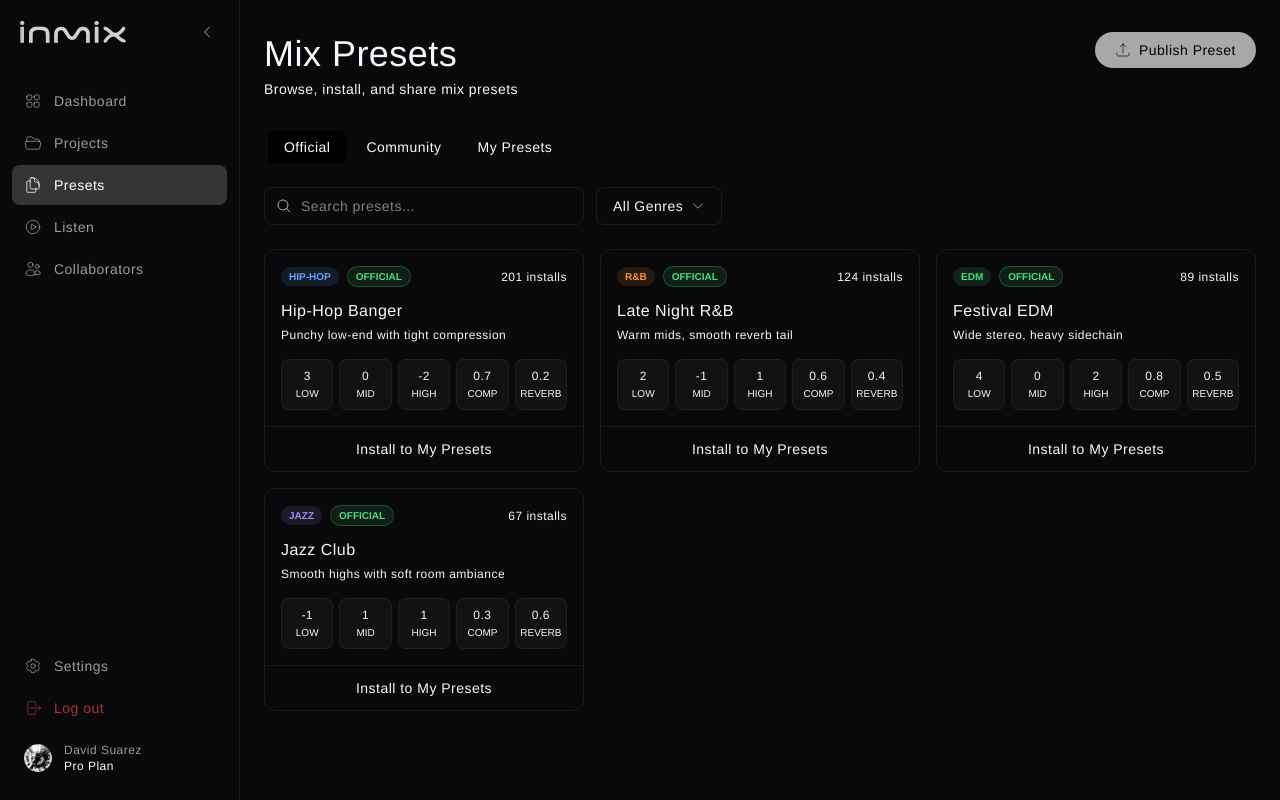
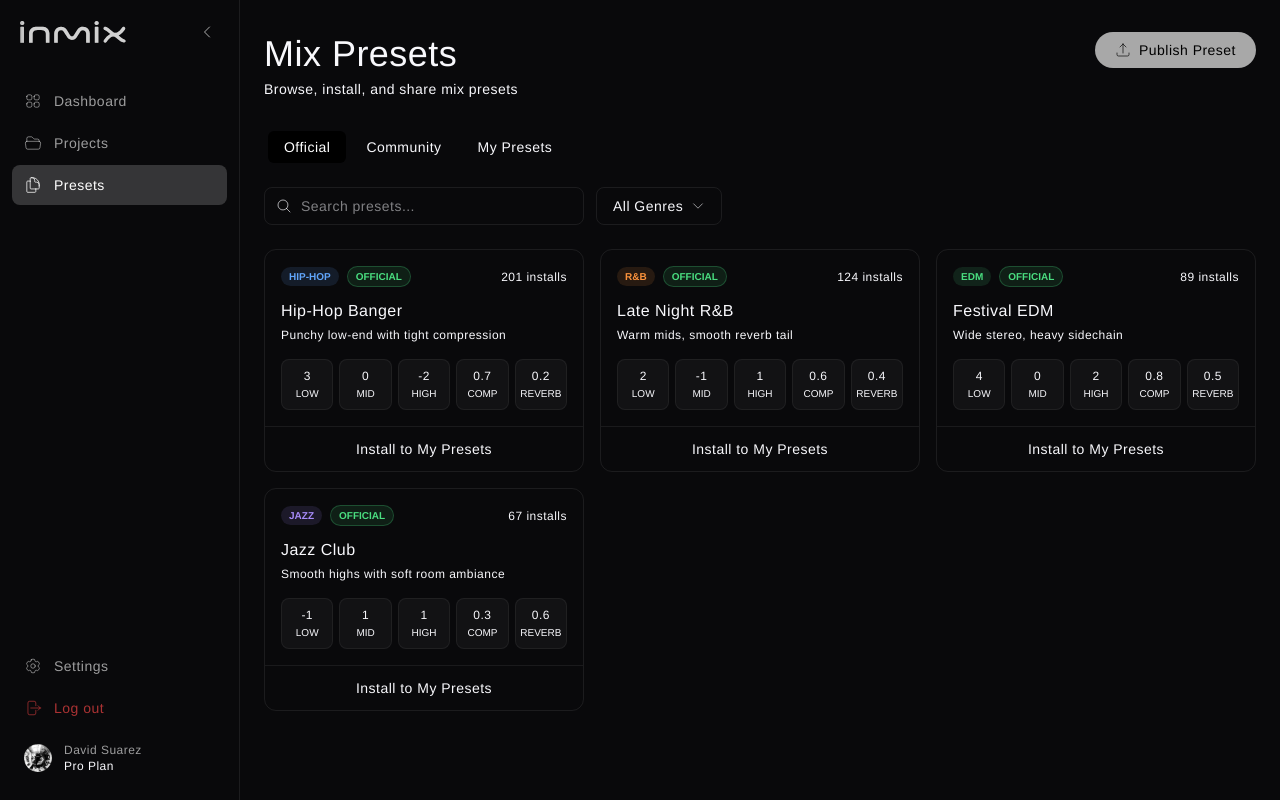
Before and after one commit to lhbidesign/inmix, a React (Vite) app: page /presets in a window 1280 px wide. Built offline with nearby package versions, Linux system fonts and the light colour scheme; a web font is replaced by a local one.

Commit message:
Sidebar: remove Listen and Collaborators nav items
Co-Authored-By: Claude Sonnet 4.6 <noreply@anthropic.com>

```diff
--- a/src/components/AppSidebar.tsx
+++ b/src/components/AppSidebar.tsx
@@ -11,11 +11,9 @@ import { useState } from 'react'
 const S = 1
 
 const navItems = [
-  { icon: Squares2X2Icon,        label: 'Dashboard',     href: '/dashboard' },
-  { icon: FolderOpenIcon,        label: 'Projects',       href: '/projects'  },
-  { icon: DocumentDuplicateIcon, label: 'Presets',        href: '/presets'   },
-  { icon: PlayCircleIcon,        label: 'Listen',         href: '/dashboard' },
-  { icon: UsersIcon,             label: 'Collaborators',  href: '/dashboard' },
+  { icon: Squares2X2Icon,        label: 'Dashboard', href: '/dashboard' },
+  { icon: FolderOpenIcon,        label: 'Projects',  href: '/projects'  },
+  { icon: DocumentDuplicateIcon, label: 'Presets',   href: '/presets'   },
 ]
 
 interface AppSidebarProps {
```
